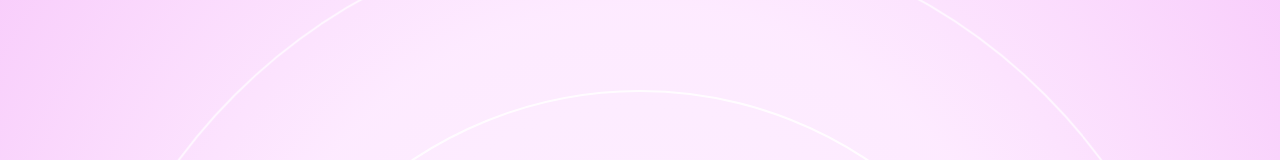
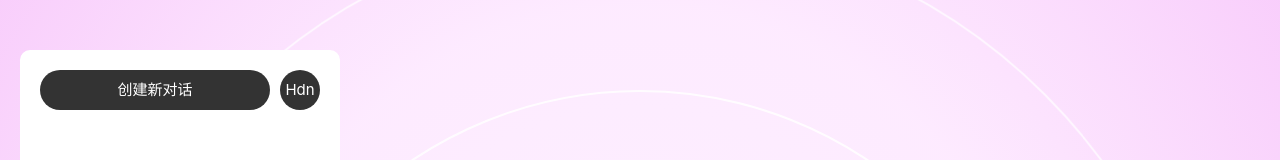
Before and after one commit to zhudezhong/PersonaTalk_V2, a Vue app in the folder web/personaltalk/: page / in a window 1280 px wide. Shown: the top 160 px of the page. Built offline with nearby package versions, Linux system fonts and the light colour scheme.

Commit message:
创建新对话交互

```diff
--- /dev/null
+++ b/web/personaltalk/src/components/HistorySession.vue
@@ -0,0 +1,84 @@
+<script setup lang="ts">
+import {ref} from "vue";
+import eventBus from '@/utils/eventBus'
+
+const isShow = ref(false)
+
+const handleCreateNewSession = () => {
+  eventBus.emit('createNewSession')
+}
+
+</script>
+
+<template>
+  <div
+    style="display: flex;flex-direction: row;justify-content: space-around;margin-bottom: 20px;width: 300px;position: absolute;">
+    <div @click="isShow = !isShow" class="show-button"
+         :class="[isShow?'button-show':'button-not-show']">{{ isShow ? 'Show' : 'Hdn' }}
+    </div>
+  </div>
+  <div class="history-session-main"
+       :class="[isShow?'history-session-not-show':'history-session-show']"
+
+  >
+    <div class="create-new" @click="handleCreateNewSession">创建新对话</div>
+
+  </div>
+</template>
+
+<style scoped>
+.history-session-main {
+  padding: 20px;
+  width: 280px;
+  box-sizing: content-box;
+  height: 900px;
+  background-color: #fff;
+  border-radius: 10px;
+  transition: all .5s;
+}
+
+.show-button {
+  z-index: 9;
+  cursor: pointer;
+  color: #ffffff;
+  width: 40px;
+  height: 40px;
+  text-align: center;
+  line-height: 40px;
+  border-radius: 50%;
+  background-color: #333333;
+  transition: all 1s;
+}
+
+.button-show {
+  position: fixed;
+  top: 70px;
+  transform: translateX(-100px);
+}
+
+.button-not-show {
+  position: fixed;
+  top: 70px;
+  left: 280px;
+  transition: all 1s;
+}
+
+.create-new {
+  cursor: pointer;
+  color: #ffffff;
+  width: 230px;
+  height: 40px;
+  text-align: center;
+  line-height: 40px;
+  border-radius: 25px;
+  background-color: #333333;
+}
+
+.history-session-not-show {
+  transform: translateX(-330px);
+}
+
+.history-session-show {
+  transform: translateX(0);
+}
+</style>
--- a/web/personaltalk/src/views/PersonalTalkIndex.vue
+++ b/web/personaltalk/src/views/PersonalTalkIndex.vue
@@ -1,12 +1,26 @@
 <script setup lang="ts">
 import PersonalCard from "@/components/PersonalCard.vue";
 import CusButton from "@/components/CusButton.vue";
-import {ref} from 'vue';
+import {onUnmounted, ref} from 'vue';
 import ChatBox from "@/components/ChatBox.vue";
 import eventBus from '@/utils/eventBus'
+import HistorySession from "@/components/HistorySession.vue";
 
 const isExpanded = ref(false);
 const message = ref('');
+
+const handleCreateNewSession = () => {
+  isExpanded.value = true;
+}
+
+
+eventBus.on('createNewSession', handleCreateNewSession)
+
+// 组件卸载时移除监听（避免内存泄漏）
+onUnmounted(() => {
+  eventBus.off('createNewSession', handleCreateNewSession)
+})
+
 
 // 处理发送消息
 const handleSend = () => {
@@ -43,6 +57,10 @@ const handleKeyDown = (e: KeyboardEvent) => {
 </script>
 
 <template>
+  <div class="history-session">
+    <HistorySession/>
+
+  </div>
   <div class="container">
     <template v-if="!isExpanded">
       <div class="card-list">
@@ -87,6 +105,13 @@ const handleKeyDown = (e: KeyboardEvent) => {
 </template>
 
 <style scoped>
+
+.history-session {
+  position: fixed;
+  left: 20px;
+  top: 50px;
+}
+
 .container {
   margin: 300px auto;
   width: 650px;
@@ -157,6 +182,7 @@ const handleKeyDown = (e: KeyboardEvent) => {
   transform: translateX(-20px);
   transition: all .3s ease;
   overflow: hidden;
+  padding-left: 5px;
 }
 
 .message-talk.expanded .input-container {
@@ -175,7 +201,6 @@ const handleKeyDown = (e: KeyboardEvent) => {
 
 .input-container input:focus {
   border-color: #3B82F6;
-  box-shadow: 0 0 0 2px rgba(59, 130, 246, 0.2);
 }
 
 .send-btn {
```
